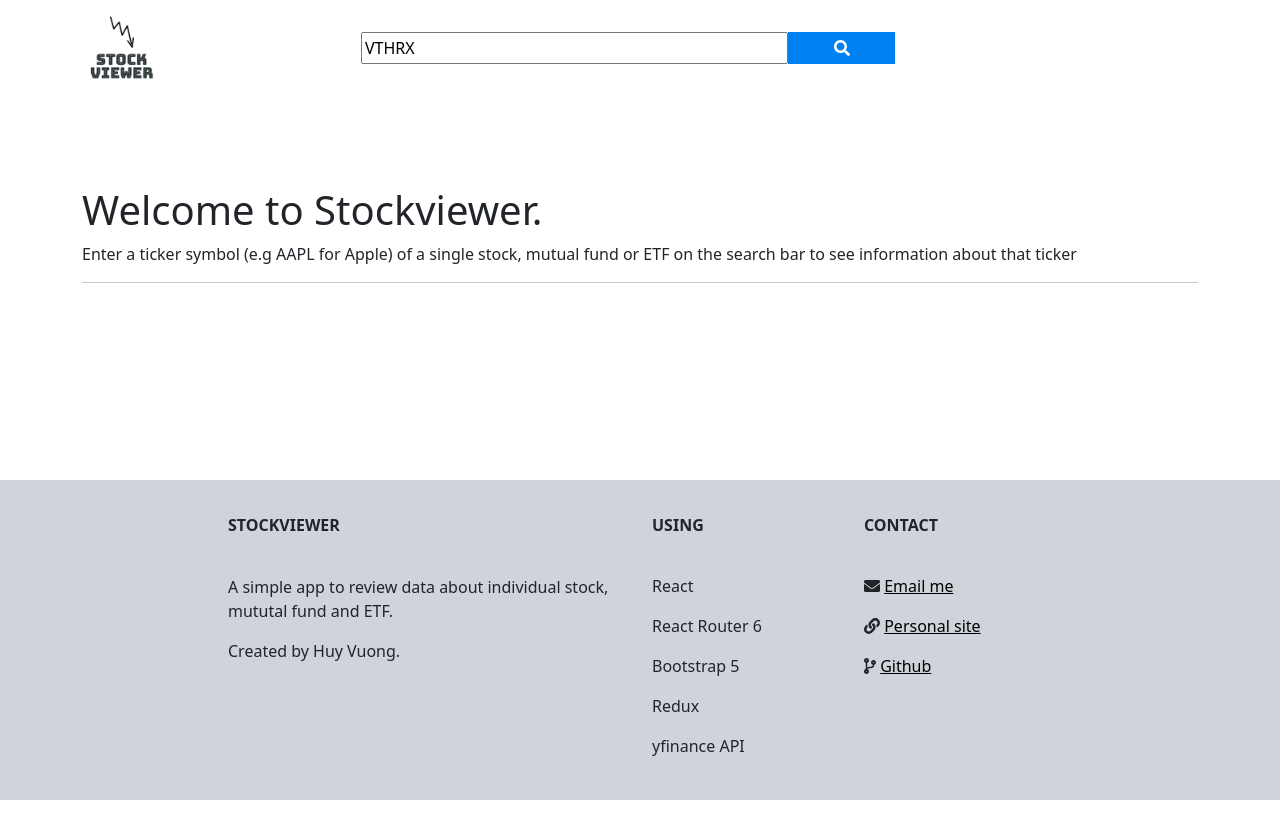
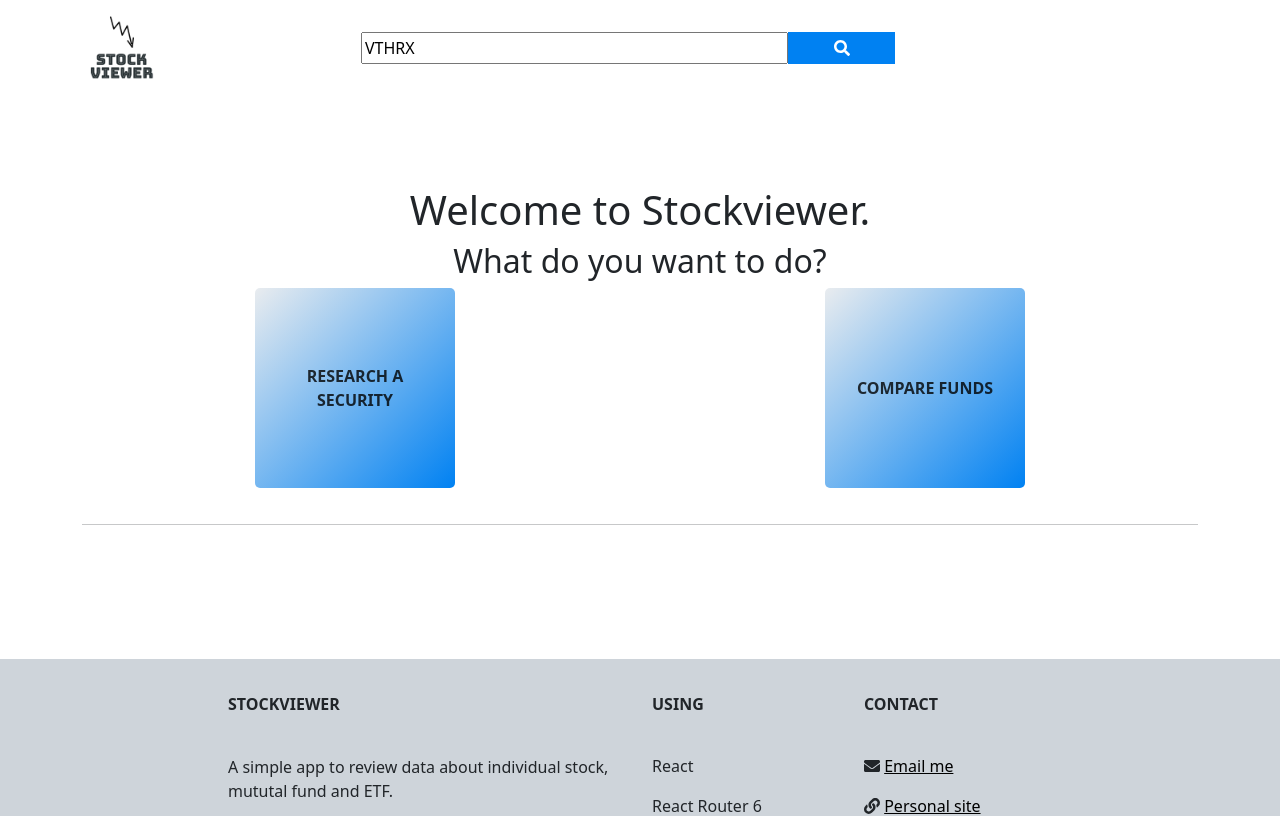
Before and after one commit to huycans/stockviewer, a React (Create React App) app: page / in a window 1280 px wide. Shown: the top 816 px of the page. Built offline with nearby package versions, Linux system fonts and the light colour scheme.

Commit message:
Add glow buttons to Welcome page

```diff
--- a/src/App.scss
+++ b/src/App.scss
@@ -8,6 +8,7 @@
 @import "./styles/footer";
 @import "./styles/notFound";
 @import "./styles/holdings";
+@import "./styles/welcome";
 
 // reset styles
 body {
--- a/src/components/Welcome.tsx
+++ b/src/components/Welcome.tsx
@@ -1,18 +1,25 @@
 import React from "react";
 import { selectTickerInfo } from "../redux/slices/tickerSlice";
 import { useSelector } from "react-redux";
-import { Navigate } from "react-router-dom";
+import { Navigate, useNavigate } from "react-router-dom";
+import GlowButton from "./GlowButton";
 
 export default function Welcome() {
   const tickerInfo = useSelector(selectTickerInfo);
+  const navigate = useNavigate();
   if (tickerInfo === null) {
     return (
-      <div>
+      <div className="welcome">
         <h1>Welcome to Stockviewer.</h1>
-        <p>
-          Enter a ticker symbol (e.g AAPL for Apple) of a single stock, mutual fund or ETF on the search
-          bar to see information about that ticker
-        </p>
+        <h2>What do you want to do?</h2>
+        <div className="row">
+          <div className="col-md-6 d-flex justify-content-center align-items-center">
+            <GlowButton onClick={() => navigate("/research")} text="Research a security"/>
+          </div>
+          <div className="col-md-6 d-flex justify-content-center align-items-center">
+            <GlowButton onClick={() => navigate("/compare")} text="Compare funds"/>
+          </div>
+        </div>
       </div>
     );
   }
--- /dev/null
+++ b/src/styles/_welcome.scss
@@ -0,0 +1,5 @@
+.welcome {
+  h1, h2 {
+    text-align: center;
+  }
+}
```
